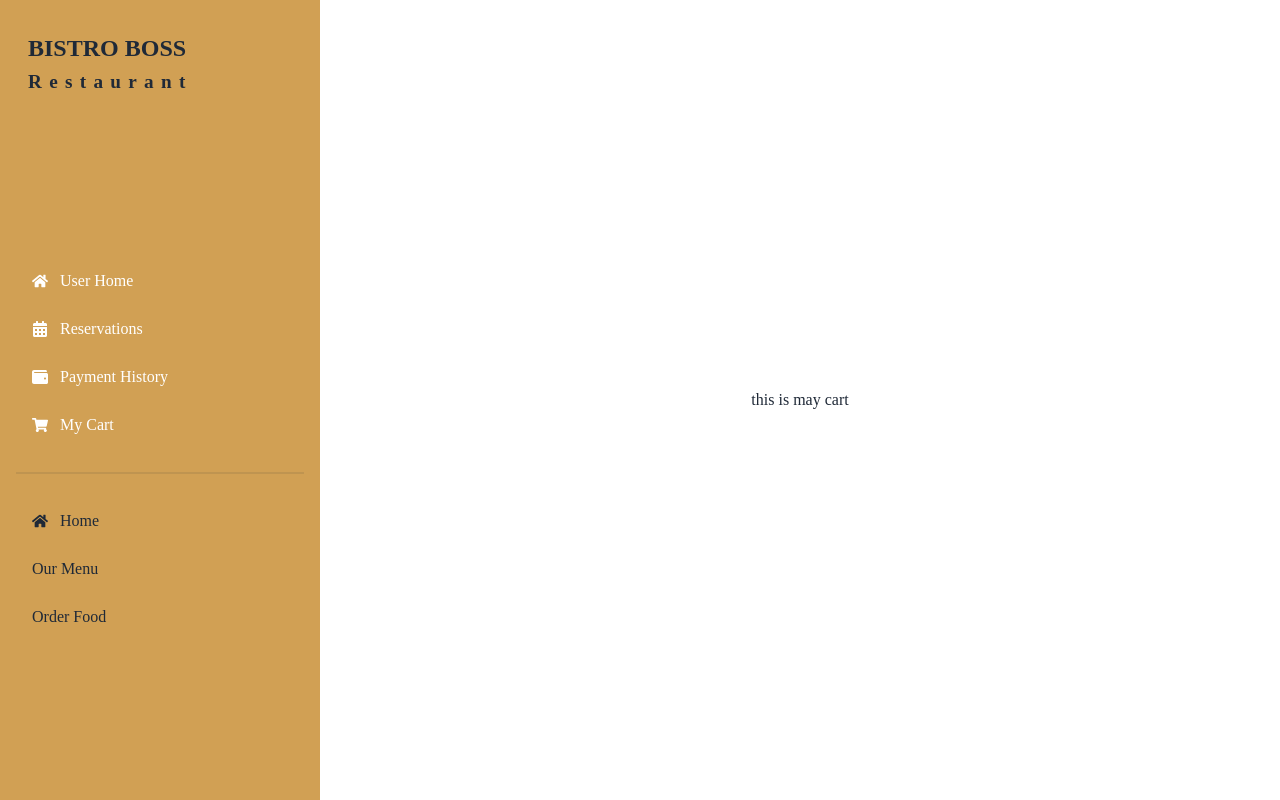
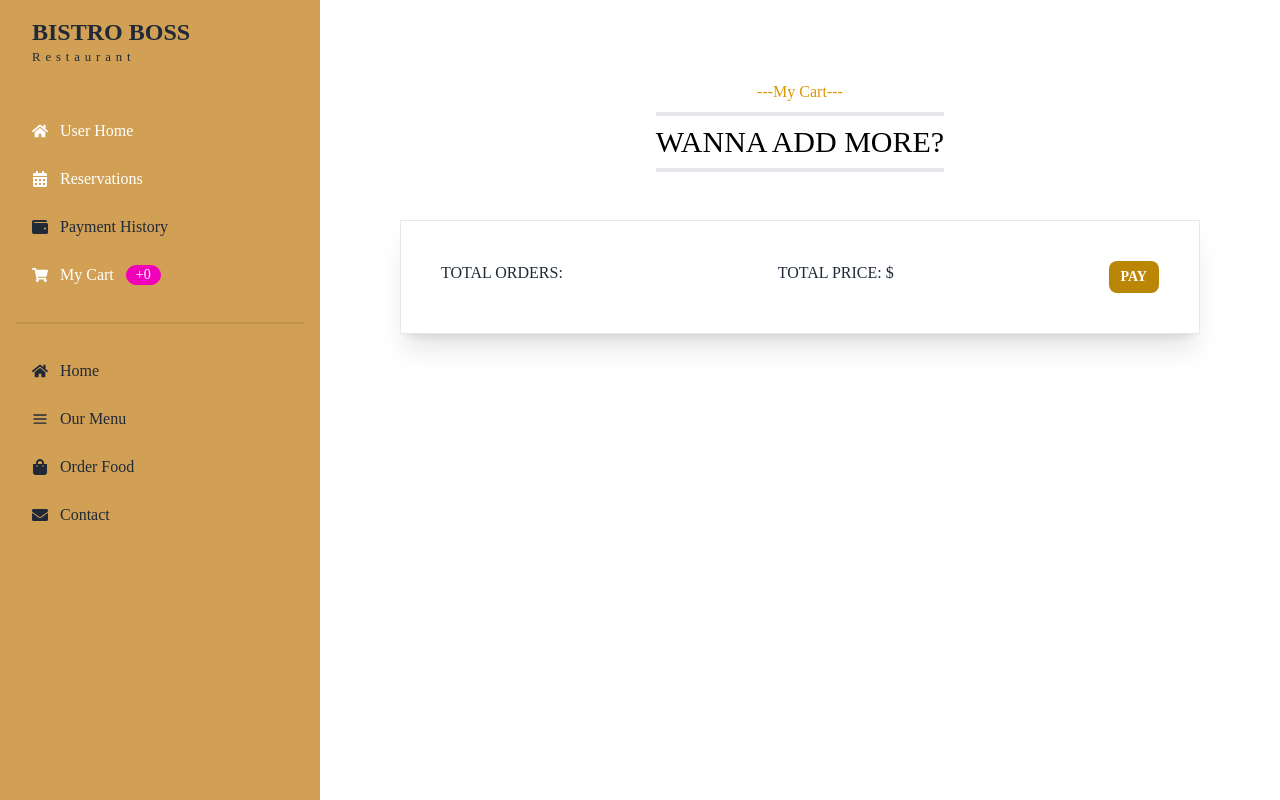
Before and after one commit to HmSani6699/summer-camp-client_1, a React (Vite) app: page /dashboard/myCart in a window 1280 px wide. Built offline with nearby package versions, Linux system fonts and the light colour scheme; no server answers.

Commit message:
added the oarder item in maycart

```diff
--- a/src/Layout/Dashboard.css
+++ /dev/null
@@ -1,3 +0,0 @@
-.sidebar a.active {
-    color: red;
-  }
--- a/src/Layout/Dashboard.jsx
+++ b/src/Layout/Dashboard.jsx
@@ -1,33 +1,51 @@
-import { FaCalendarAlt, FaHome, FaShoppingCart, FaWallet } from "react-icons/fa";
+import { FaCalendarAlt, FaEnvelope, FaHome, FaShoppingBag, FaShoppingCart, FaWallet } from "react-icons/fa";
 import { NavLink, Outlet } from "react-router-dom";
-
+import { CgMenu } from "react-icons/cg";
+import useCards from "../hooks/useCards";
 
 
 const Dashboard = () => {
+
+    const [cart] = useCards()
+
     return (
-        <div className="drawer drawer-mobile max-w-7xl mx-auto" style={{ fontFamily: 'Cinzel' }}>
+
+        <div className="max-w-7xl mx-auto">
+            <div className="drawer drawer-mobile ">
                 <input id="my-drawer-2" type="checkbox" className="drawer-toggle" />
-            <div className="drawer-content flex flex-col items-center justify-center">
+                <div className="drawer-content px-20">
                     <Outlet></Outlet>
-                <label htmlFor="my-drawer-2" className="btn btn-primary drawer-button lg:hidden">Open drawer</label>
+                    <div className="flex w-screen flex-col items-center justify-center"> <label htmlFor="my-drawer-2" className="btn btn-primary drawer-button lg:hidden">Open drawer</label></div>
 
                 </div>
-            <div className="drawer-side bg-[#D1A054]" >
+                <div className="drawer-side bg-[#D1A054]">
                     <label htmlFor="my-drawer-2" className="drawer-overlay"></label>
-                <h2 className="font-bold text-2xl ml-7 pt-8 ">BISTRO BOSS <br />  <small style={{ letterSpacing: '0.38em' }} >Restaurant</small></h2>
-                <ul className="menu p-4 w-80" >
+
+                    <ul className="menu p-4 w-80">
+
+                        <h2 className="font-bold text-2xl lg:ml-4  ">BISTRO BOSS</h2>
+                        <small className="lg:ml-4 lg:mb-10" style={{ letterSpacing: '0.38em' }} >Restaurant</small>
+
                         <li><NavLink to=""><FaHome></FaHome> User Home</NavLink></li>
                         <li><NavLink to=""><FaCalendarAlt></FaCalendarAlt> Reservations</NavLink></li>
-                    <li><NavLink to=""><FaWallet></FaWallet> Payment History</NavLink></li>
-                    <li><NavLink to="/dashboard/mycart"><FaShoppingCart></FaShoppingCart> My Cart</NavLink></li>
+                        <li><NavLink to="/dashboard/history"><FaWallet></FaWallet> Payment History</NavLink></li>
+                        <li>
+                            <NavLink to="/dashboard/mycart"><FaShoppingCart></FaShoppingCart> My Cart
+                                <span className="badge inl badge-secondary">+{cart?.length || 0}</span>
+                            </NavLink>
+
+                        </li>
                         <div className="divider"></div>
                         <li><NavLink to="/"><FaHome></FaHome> Home</NavLink> </li>
-                    <li><NavLink to="/menu"> Our Menu</NavLink></li>
-                    <li><NavLink to="/order/salad">Order Food</NavLink></li>
+                        <li><NavLink to="/manu"><CgMenu></CgMenu> Our Menu</NavLink></li>
+                        <li><NavLink to="/order/salad"><FaShoppingBag></FaShoppingBag> Order Food</NavLink></li>
+                        <li><NavLink to="/"><FaEnvelope></FaEnvelope>Contact</NavLink></li>
                     </ul>
 
                 </div>
             </div>
+        </div>
+
     );
 };
 
--- a/src/Pages/Dashboard/MyCart/MyCart.jsx
+++ b/src/Pages/Dashboard/MyCart/MyCart.jsx
@@ -1,3 +1,4 @@
+import SectionTitle from "../../../component/SectionTitle/SectionTitle";
 import useCards from "../../../hooks/useCards";
 
 const MyCart = () => {
@@ -8,7 +9,15 @@ const MyCart = () => {
 
     return (
         <div>
-            <h2>this is may cart</h2>
+            <SectionTitle hedding={'WANNA ADD MORE?'} subHadding={'---My Cart---'}></SectionTitle>
+
+            <div className=" p-10 w-full bg-base-100 shadow-xl border">
+                <div className="lg:flex justify-between gap-5">
+                    <h2 className="uppercase">Total orders: {cart?.length}</h2>
+                    <h2 className="uppercase">total price: ${cart?.length}</h2>
+                    <button className="btn btn-sm border-0 bg-[#BB8506]">PAY</button>
+                </div>
+            </div>
         </div>
     );
 };
--- a/src/component/SectionTitle/SectionTitle.jsx
+++ b/src/component/SectionTitle/SectionTitle.jsx
@@ -1,10 +1,10 @@
 
 const SectionTitle = ({ hedding, subHadding ,color}) => {
     return (
-        <div className="text-center mt-20 mb-12">
+        <div className="text-center mt-20 mb-12 flex items-center justify-center">
             <div>
             <p className="text-[#D99904]">{subHadding}</p>
-            <h2 className={`text-3xl py-2 mt-2 mx-auto w-1/4  border-b-4 border-t-4 ${color==='featured'?'text-white':'text-black'}`}>{hedding}</h2>
+            <h2 className={`text-3xl py-2 mt-2 mx-auto   border-b-4 border-t-4 ${color==='featured'?'text-white':'text-black'}`}>{hedding}</h2>
             </div>
         </div>
     );
```
Lines whose indentation alone changed are shown as unchanged.
